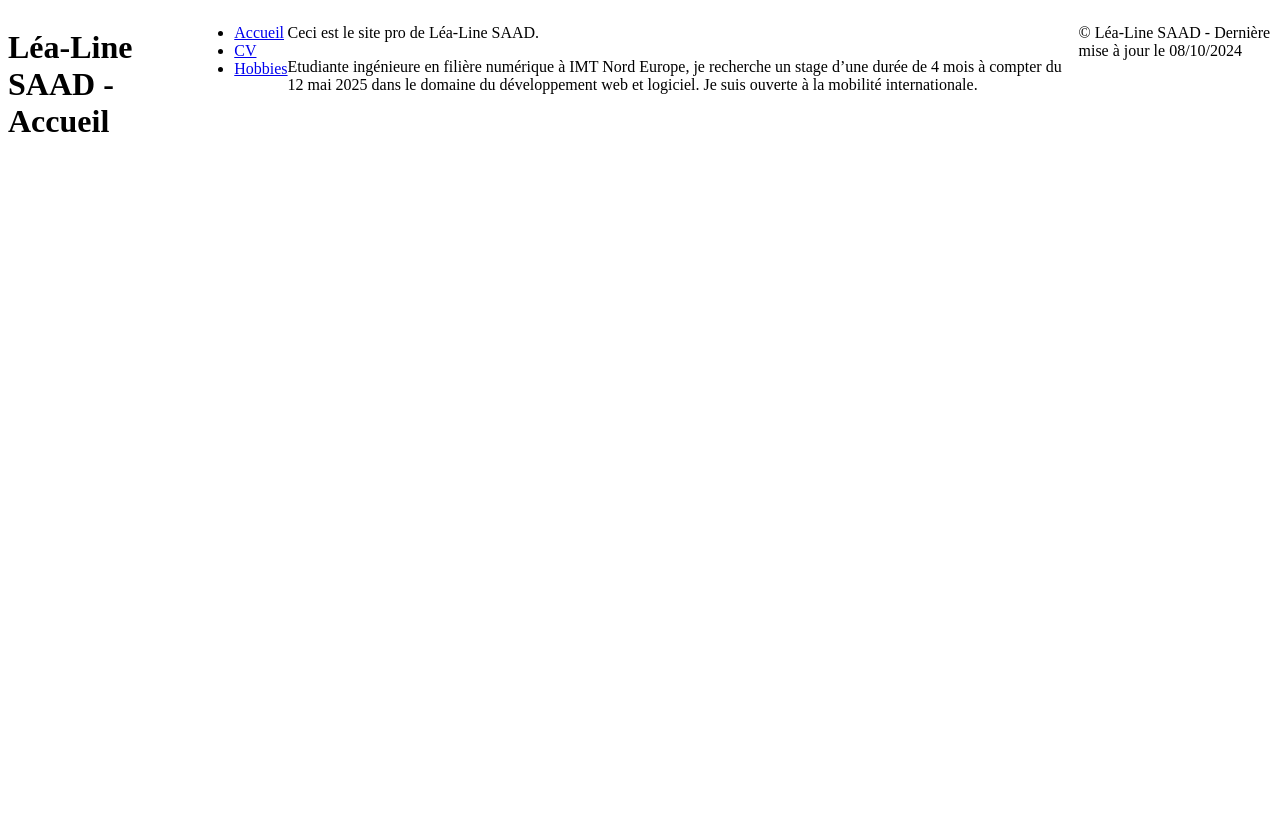
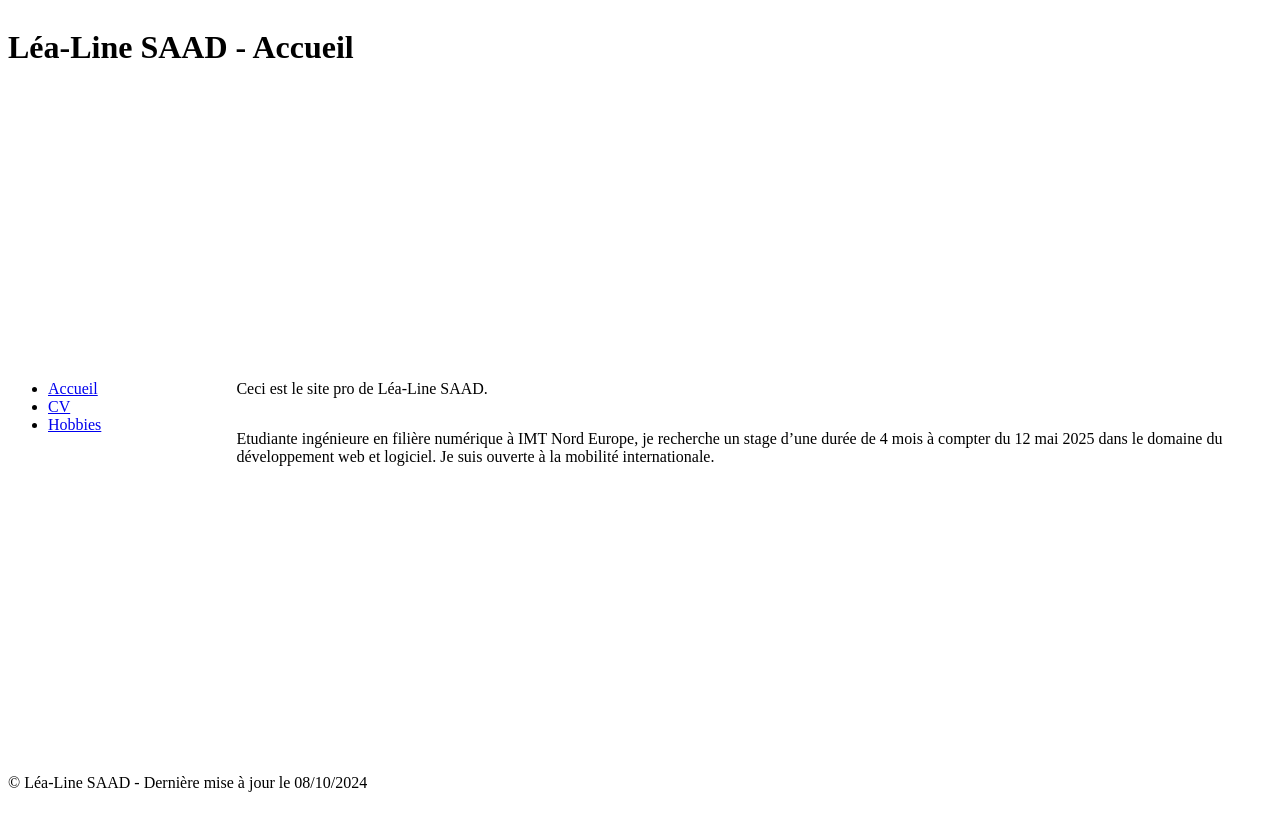
Before and after one commit to lealinehocine/IDAW, a PHP site: page / in a window 1280 px wide. Before the commit the page ends 132 px from the top, so only its background shows below. Run offline with PHP 8.4, Linux system fonts and the light colour scheme.

Commit message:
Correction de la disposition de la page

```diff
--- a/TP1/SitePro/v1/cv.html
+++ b/TP1/SitePro/v1/cv.html
@@ -10,6 +10,7 @@
 
 <h1>Léa-Line SAAD - CV</h1>
 
+<div class="center">
 <nav class="menu">
     <ul>
     <li><a href="index.html">Accueil</a></li>
@@ -17,8 +18,6 @@
     <li><a href="projets.html">Hobbies</a></li>
     </ul>
     </nav>
-
-
 
 <div class="container">
 
@@ -45,7 +44,7 @@
     <h3>Projet ouvert de première année de cycle ingénieur - Octobre 2023 à avril 2024</h3>
     <p>Cheffe du projet Sport Pour Tous </p>
     </div>
-
+</div>
 
 </div>
     <p>© Léa-Line SAAD - Dernière mise à jour le 08/10/2024</p>
--- a/TP1/SitePro/v1/index.html
+++ b/TP1/SitePro/v1/index.html
@@ -9,6 +9,7 @@
 <body>
     <h1>Léa-Line SAAD - Accueil</h1>
 
+    <div class="center">
 <nav class="menu">
     <ul>
     <li><a href="index.html">Accueil</a></li>
@@ -25,7 +26,7 @@
 
 <!--Mettre un visuel-->
 </div>
-
+</div>
 <p>© Léa-Line SAAD - Dernière mise à jour le 08/10/2024</p>
 
 </body>
--- a/TP1/SitePro/v1/projets.html
+++ b/TP1/SitePro/v1/projets.html
@@ -8,6 +8,7 @@
 <body>
     <h1>Léa-Line SAAD - Hobbies</h1>
 
+    <div class="center">
 <nav class="menu">
     <ul>
     <li><a href="index.html">Accueil</a></li>
@@ -33,6 +34,7 @@
     </div>
 
 </div>
-    <p>© Léa-Line SAAD - Dernière mise à jour le 08/10/2024</p>
+</div>
+  <p>© Léa-Line SAAD - Dernière mise à jour le 08/10/2024</p>
 
 </body>
--- a/TP1/SitePro/v1/style1.css
+++ b/TP1/SitePro/v1/style1.css
@@ -1,5 +1,21 @@
 body{
 display: flex;
-/*flex-direction: column;
-align-content: space-between;*/
+flex-direction: column;
+justify-content: space-between;
+height: 100vh;
 }
+
+
+.center{
+    display: flex;
+    /*justify-content: space-between;*/
+}
+
+.menu{
+    width:30%;
+}
+
+.description{
+    display: flex;
+    flex-wrap: wrap;
+}
```
